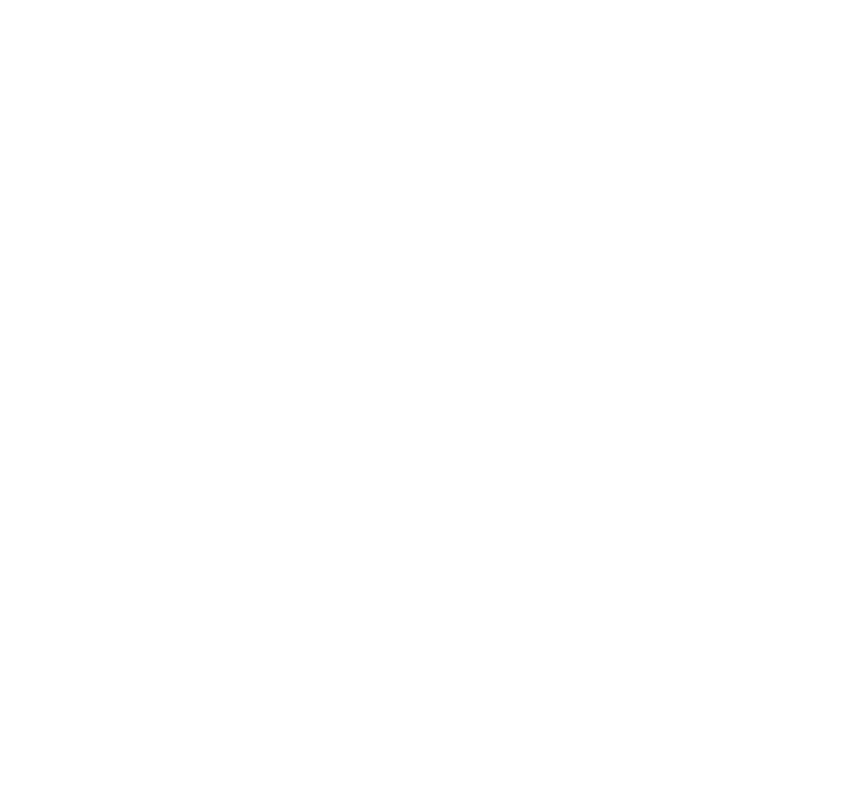
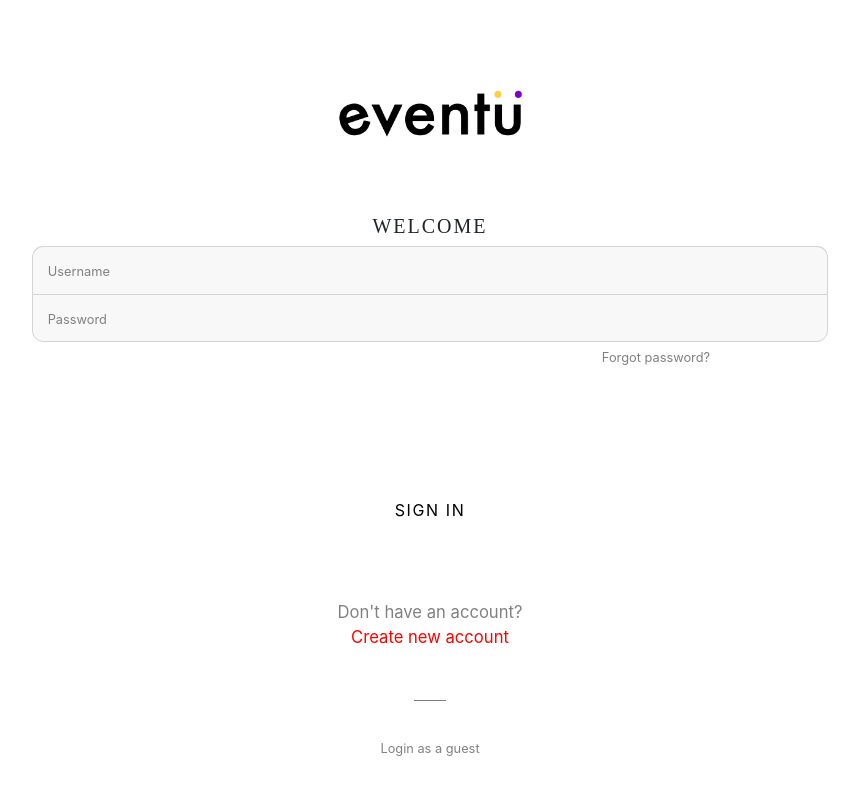
Before and after one commit to KikoWen/eventu-app, a React (Create React App) app: page / in a window 1280 px wide. Shown: the top 794 px of the page, without its empty margins (140-999 px from the left). Built offline with nearby package versions, Linux system fonts and the light colour scheme.

Commit message:
Login function completed

```diff
--- a/src/Api.jsx
+++ b/src/Api.jsx
@@ -18,7 +18,11 @@ var getCategories = () => {
 var  addEvents = (data) => {
     return axios.post(urlPrefix+'/events',data)
 
-  }
+}
+
+var  authenticate = (data) => {
+  return axios.post(urlPrefix+'/authenticate',data)
+}
 
 var getSingleEvent = (id) => {
     return axios.get(urlPrefix+'/events/' + id)
@@ -42,4 +46,4 @@ var uploadFile = (formData) => {
 
 }
 
-export {getEvents, getCategories , serverURL, addEvents, getSingleEvent, updateEvents, deleteEvents, uploadFile}
+export {getEvents, getCategories , serverURL, addEvents, getSingleEvent, updateEvents, deleteEvents, uploadFile, authenticate}
--- a/src/App.jsx
+++ b/src/App.jsx
@@ -1,10 +1,12 @@
 import React, {Component} from 'react';
-import { Router, Link, navigate } from "@reach/router";
+import { Router, Link, navigate, Redirect } from "@reach/router";
 
 // import {getEvents} from './Api.jsx'; import in Component.jsx
 import RouteEvents from './RouteEvents';
 import RouteAddEvent from './RouteAddEvent';
 import RouteEditEvent from './RouteEditEvent';
+import RouteLogin from './RouteLogin.jsx';
+
 // import music.jpg from './RouteEditEvent';
 
 import './Scss/App.scss';
@@ -15,9 +17,13 @@ class App extends Component{
   constructor(props){
     super(props)
     this.state={
-      events:[]
+      // events:[]
+      currentUser:null
     }
 
+  }
+  setCurrentUser = (user) => {
+    this.setState({currentUser:user})
   }
 
   render(){
@@ -35,11 +41,16 @@ class App extends Component{
         <div>
           <Router>
 
+          {/* <Redirect from="/" to="/authenticate"/> */}
+
+
+
             <RouteEvents path='/events'/>
 
             <RouteAddEvent path='/events/create'/>
 
             <RouteEditEvent path='/events/:id/edit'/>
+            <RouteLogin setCurrentUser={this.setCurrentUser} path="/" />
 
           </Router>
         </div>
--- /dev/null
+++ b/src/RouteLogin.jsx
@@ -0,0 +1,70 @@
+import React, {Component} from 'react';
+import {  navigate } from "@reach/router";
+import {authenticate} from './Api.jsx';
+
+
+class RouteLogin extends Component {
+    constructor(props){
+        super(props);
+        this.state = {
+            message:''
+        }
+    }
+
+    handleFormSubmit = (e) => {
+        e.preventDefault();
+
+        var formData = new FormData(this.form);
+        var data = {
+            name: formData.get('username-input'),
+            password: formData.get('password-input'),
+        }
+
+        var {setCurrentUser} = this.props
+
+        authenticate(data)
+        .then(res => {
+            var user = res.data
+            setCurrentUser(user)
+            return user
+        })
+        .then(user => {
+            if(user){
+                localStorage.setItem('userId',user.id)
+                navigate('/events')
+            }else{
+                this.setState({message:'Try again'})
+            }
+        })
+    }
+
+
+    render(){
+        return(
+            <div class="container">
+                <img src="Eventu.png" alt="" class="logo"/>
+            <form onSubmit={this.handleFormSubmit} ref={(el) => {this.form = el}}>
+                <div class="email-contents">
+                    <h5 class="welcome">WELCOME</h5>
+                    <input type="text" name="username-input" id="Username-input" placeholder="Username"/>
+                    <input type="password" name="password-input" id="Password-input" placeholder="Password"/>
+                    <p>Forgot password?</p>
+                </div>
+
+                <button type="Sign-in" class="btn">SIGN IN</button>
+                <p class="alret">{this.state.message}</p>
+            </form>
+
+                <div class="notice-for-signup">
+                    <p>Don't have an account?</p>
+                    <p class="red-text">Create new account</p>
+                </div>
+                <div class="space"></div>
+                <p class="guestlogin">Login as a guest</p>
+
+            </div>
+        )
+    }
+}
+
+export default RouteLogin ;
--- a/src/Scss/_login.scss
+++ b/src/Scss/_login.scss
@@ -12,6 +12,7 @@ $primary-color: #8400d1;
 	max-width: 20em;
 	margin-top: 50%;
 	margin-bottom: 6%;
+	margin: auto;
 }
 
 .email-contents {
@@ -27,13 +28,13 @@ $primary-color: #8400d1;
 		background-color: #f8f8f8;
 	}
 
-	#Email {
+	#Username-input {
 		border-top-left-radius: 0.7em;
 		border-top-right-radius: 0.7em;
 		border-bottom: 0.5px;
 	}
 
-	#Password {
+	#Password-input {
 		border-bottom-left-radius: 0.7em;
 		border-bottom-right-radius: 0.7em;
 	}
@@ -62,12 +63,16 @@ $primary-color: #8400d1;
 	font-size: 0.8em;
 }
 
+.alret {
+	color: gray;
+}
 .notice-for-signup {
 	font-size: 0.8em;
 	margin-top: 1.5em;
 
 	p {
 		margin-bottom: 0;
+		color: gray;
 	}
 	.red-text {
 		color: red;
```
